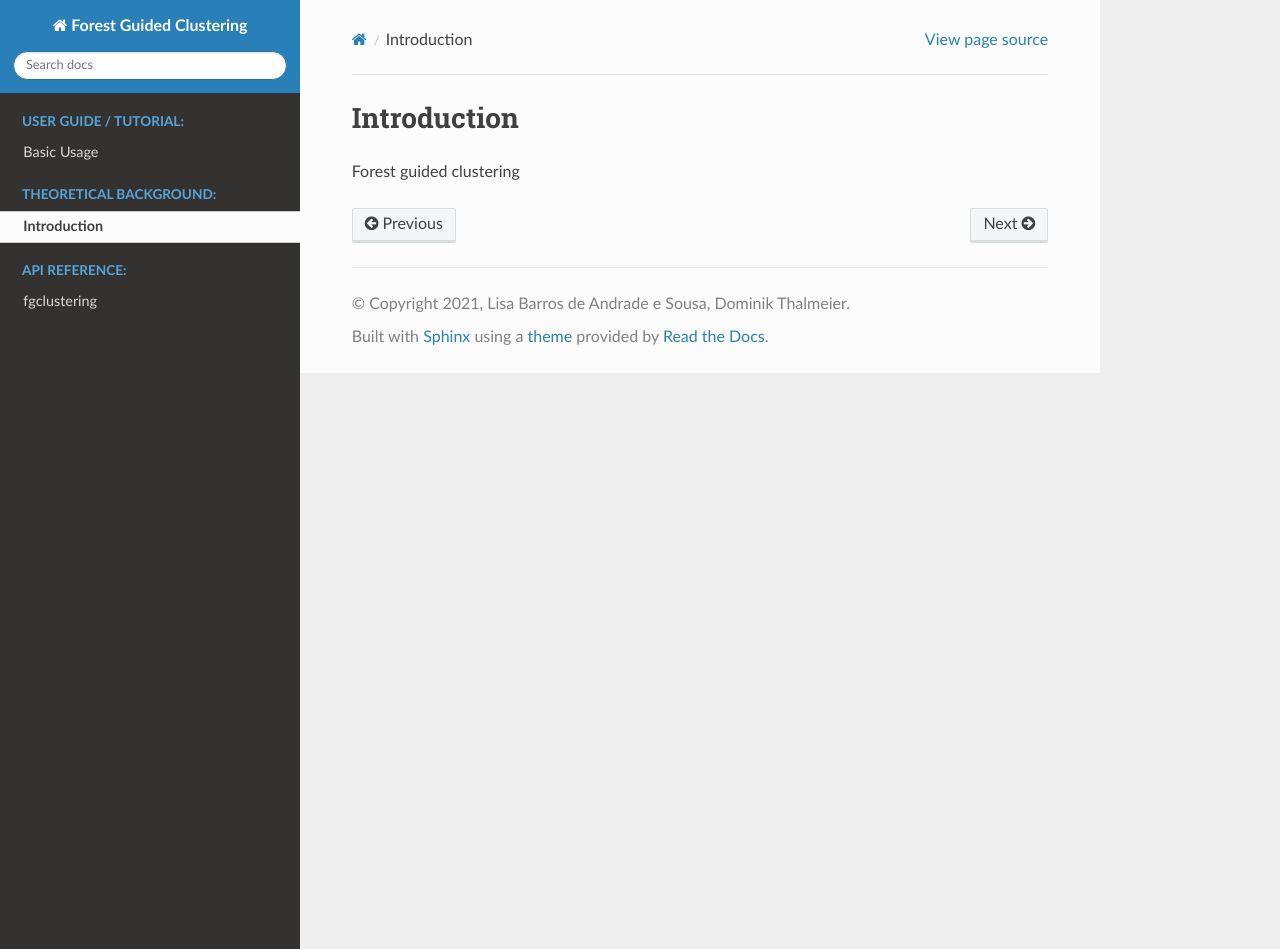
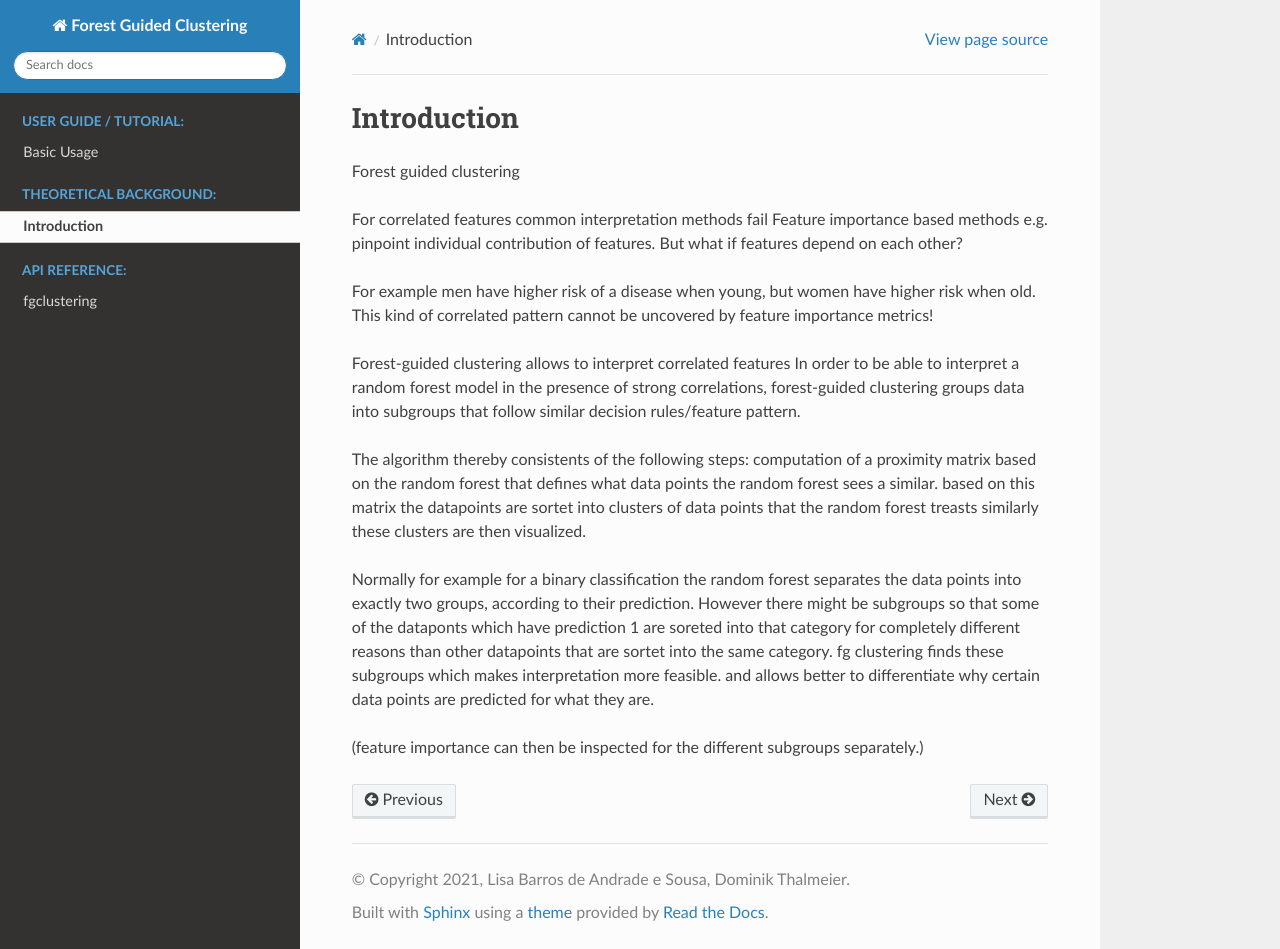
Before and after one commit to HelmholtzAI-Consultants-Munich/fg-clustering, a Sphinx documentation site: the page built from docs/source/introduction.rst, in a window 1280 px wide and 949 px high. Built offline with Sphinx 7.4.7 and the Read the Docs theme 2.0.0, drawn with Linux system fonts in a browser that asks for light colours; pages that are not in the unit, such as notebooks, are missing from menus.

Commit message:
Update introduction.rst

```diff
--- a/docs/source/introduction.rst
+++ b/docs/source/introduction.rst
@@ -2,3 +2,27 @@ Introduction
 ===============
 
 Forest guided clustering
+
+
+
+For correlated features common interpretation methods fail
+Feature importance based methods e.g. pinpoint individual contribution of features.
+But what if features depend on each other?
+
+For example men have higher risk of a disease when young, but women have higher risk when old.
+This kind of correlated pattern cannot be uncovered by feature importance metrics!
+
+Forest-guided clustering allows to interpret correlated features
+In order to be able to interpret a random forest model in the presence of strong correlations, forest-guided clustering groups data into subgroups that follow similar decision rules/feature pattern.
+
+The algorithm thereby consistents of the following steps:
+computation of a proximity matrix based on the random forest that defines what data points the random forest sees a similar.
+based on this matrix the datapoints are sortet into clusters of data points that the random forest treasts similarly
+these clusters are then visualized.
+
+Normally for example for a binary classification the random forest separates the data points into exactly two groups, according to their prediction.
+However there might be subgroups so that some of the dataponts which have prediction 1 are soreted into that category for completely different reasons
+than other datapoints that are sortet into the same category.
+fg clustering finds these subgroups which makes interpretation more feasible. and allows better to differentiate why certain data points are predicted for what they are.
+
+(feature importance can then be inspected for the different subgroups separately.)
```
